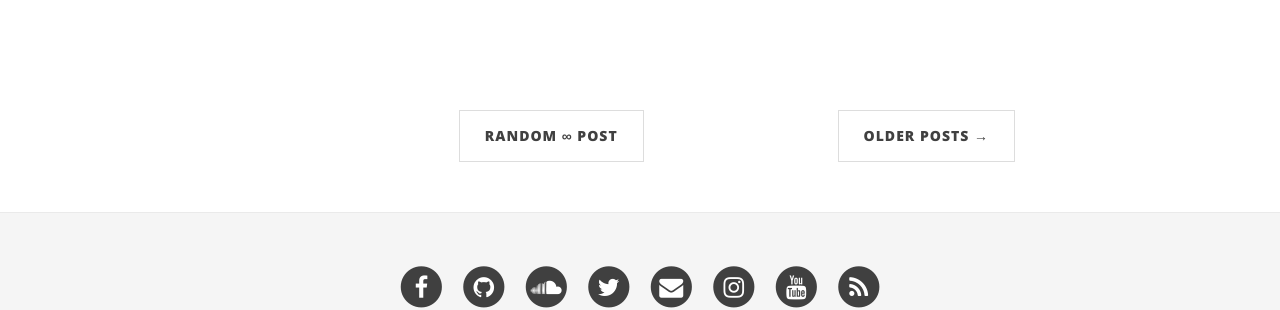
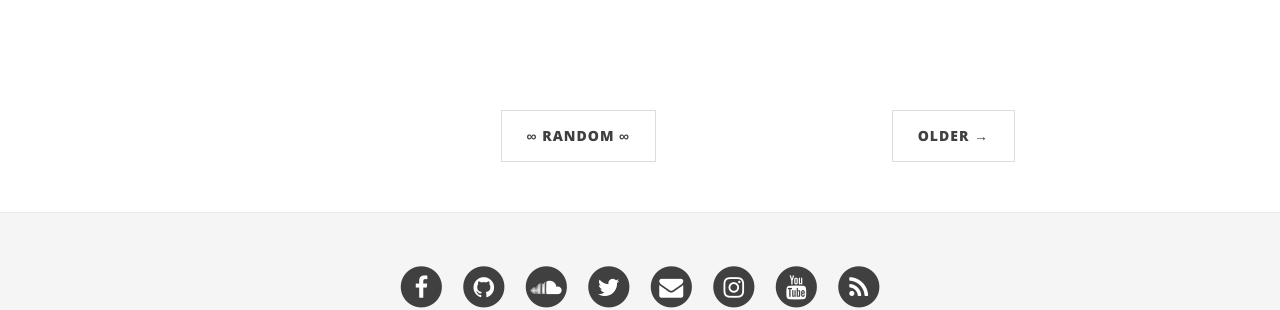
Before and after one commit to rhymeswithzion/rwz-test, a Jekyll site: the page built from index.html, in a window 1280 px wide and 900 px high, scrolled down 6599 px. Shown: the part 454-764 px from the top of the window. Built offline with Jekyll 4.4.1, drawn with Linux system fonts in a browser that asks for light colours; some web fonts are replaced; the list of posts is cut into pages by our own code.

Commit message:
Update index.html

```diff
--- a/index.html
+++ b/index.html
@@ -49,15 +49,15 @@ description: Rhymes with Zion provides a digital space which curates audio/visua
 <ul class="pager main-pager">
   {% if paginator.previous_page %}
   <li class="previous">
-    <a href="{{ paginator.previous_page_path | prepend: site.baseurl | replace: '//', '/' }}">&larr; Newer Posts</a>
+    <a href="{{ paginator.previous_page_path | prepend: site.baseurl | replace: '//', '/' }}">&larr; Newer</a>
   </li>
   {% endif %}
 <li class="random">
-    <a href="https://rwz.io/random-blog-post">Random &infin; Post</a>
+    <a href="https://rwz.io/random-blog-post">&infin; Random &infin;</a>
   </li>
   {% if paginator.next_page %}
   <li class="next">
-    <a href="{{ paginator.next_page_path | prepend: site.baseurl | replace: '//', '/' }}">Older Posts &rarr;</a>
+    <a href="{{ paginator.next_page_path | prepend: site.baseurl | replace: '//', '/' }}">Older &rarr;</a>
   </li>
   {% endif %}
 </ul>
```
